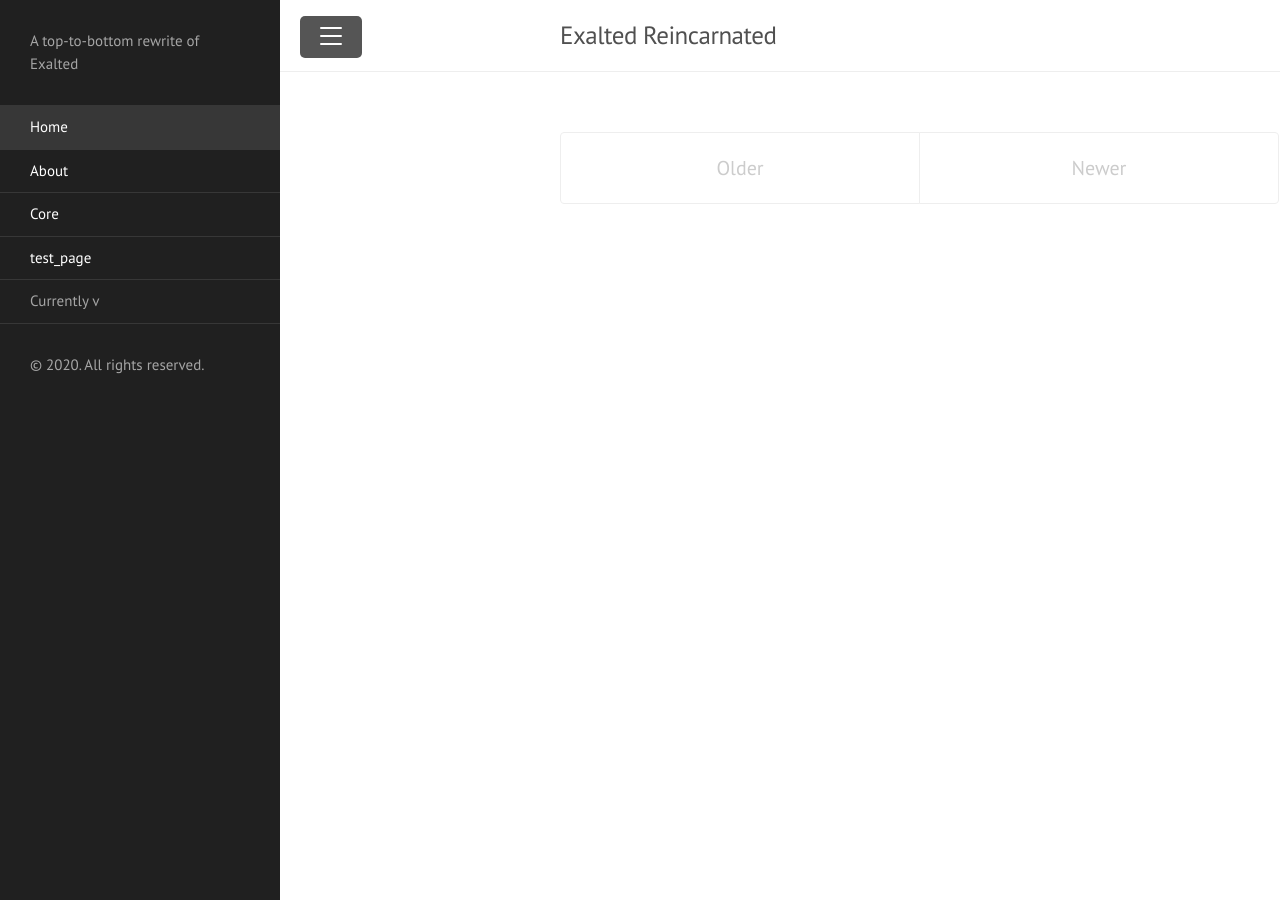
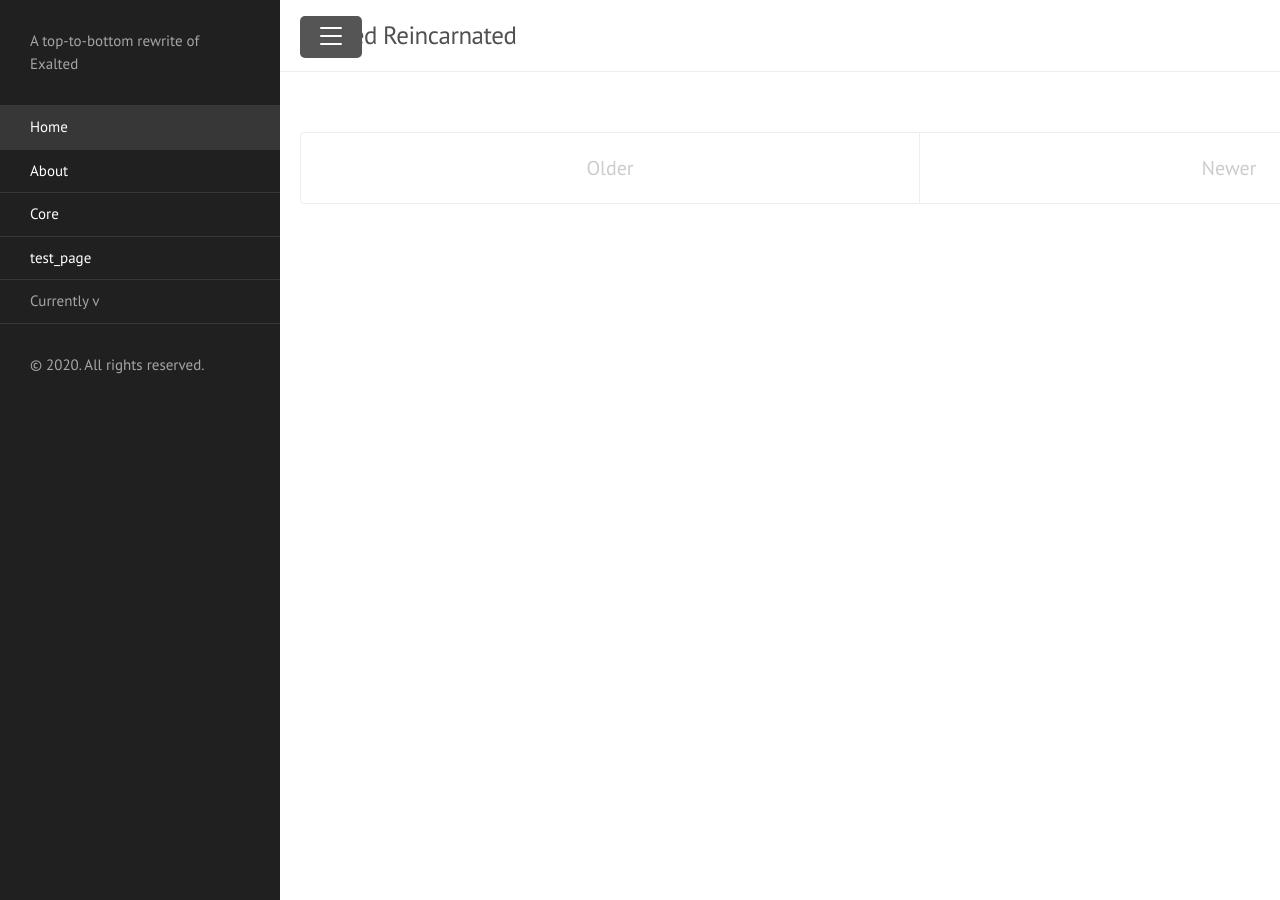
Before and after one commit to Dragonmystic707/exalted-reincarnated, a Jekyll site: the page built from docs/index.html, in a window 1280 px wide. Built offline with Jekyll 4.4.1, drawn with Linux system fonts in a browser that asks for light colours; the list of posts is cut into pages by our own code.

Commit message:
Increased width

```diff
--- a/docs/_config.yml
+++ b/docs/_config.yml
@@ -3,7 +3,7 @@ remote_theme:       Dragonmystic707/lanyon/gh-pages
 # Setup
 title:               Exalted Reincarnated
 description:         'A top-to-bottom rewrite of Exalted'
-url:                 https://exaltedreincarnated.org/
+url:                 https://exaltedreincarnated.org
 baseurl:             ''
 paginate:            5
 permalink:           pretty
--- a/docs/public/css/lanyon.css
+++ b/docs/public/css/lanyon.css
@@ -77,12 +77,12 @@ h1, h2, h3, h4, h5, h6 {
 }
 @media (min-width: 38em) {
   .container {
-    max-width: 32rem;
+    max-width: 40rem;
   }
 }
 @media (min-width: 56em) {
   .container {
-    max-width: 38rem;
+    max-width: 75rem;
   }
 }
 
```
